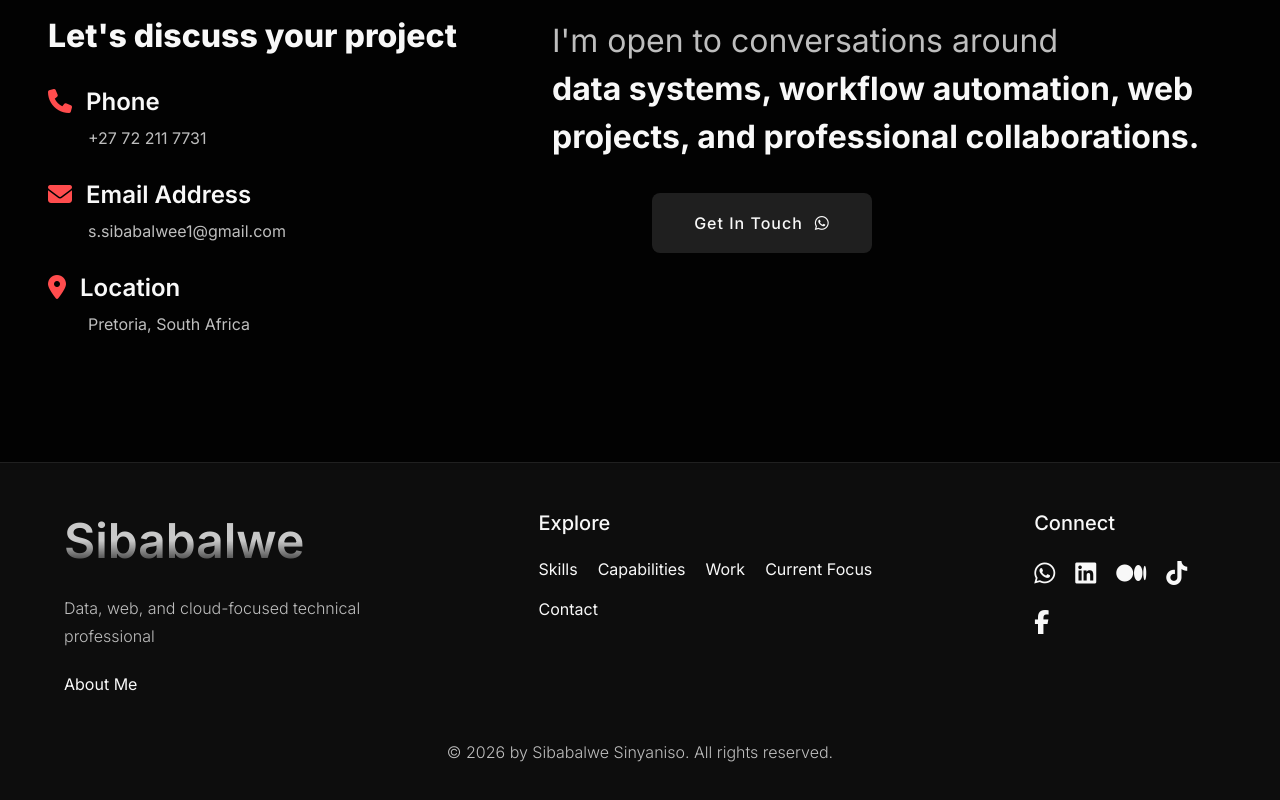
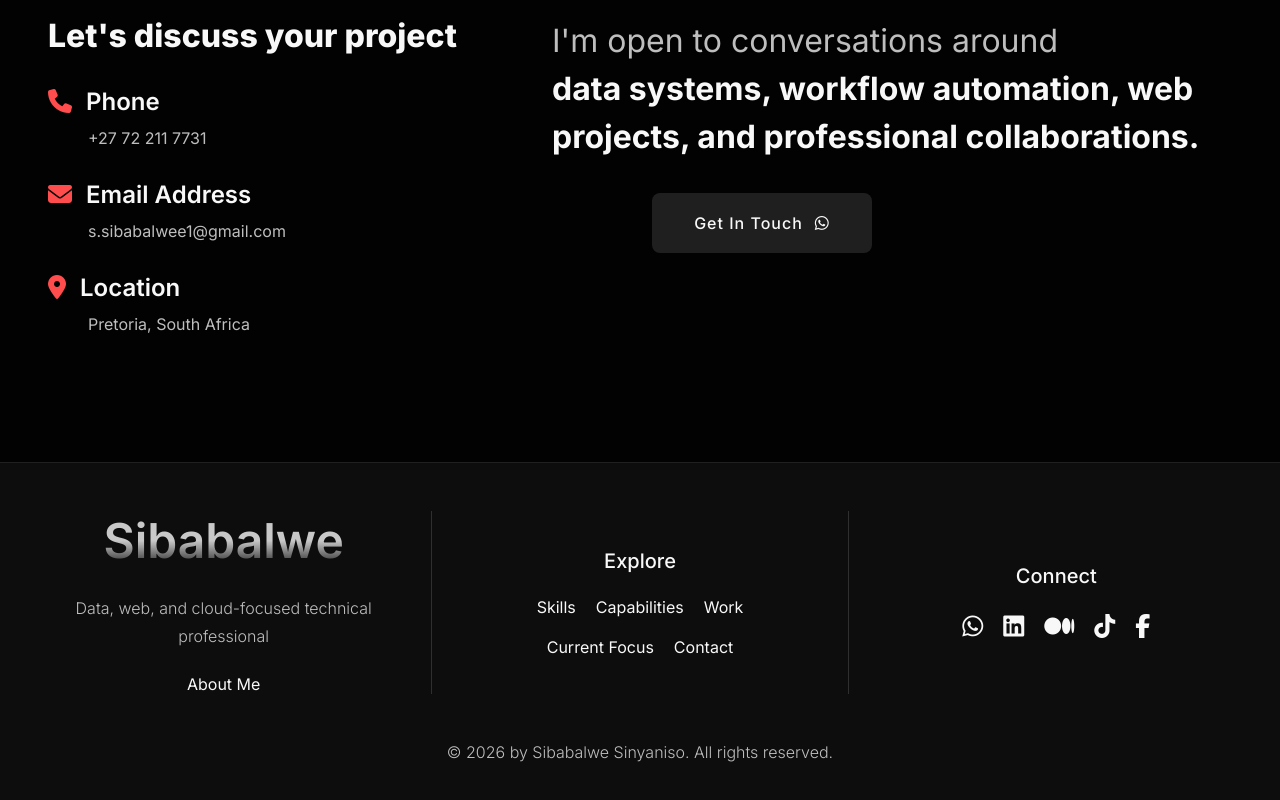
Before and after one commit to tita-mbotho-studio/sibabalwe-portfolio, a SvelteKit app in the folder app/: page / in a window 1280 px wide. Shown: the part 6214-7014 px from the top of the page. Built offline with nearby package versions, Linux system fonts and the light colour scheme.

Commit message:
ENH: Center footer components

```diff
--- a/app/src/app.css
+++ b/app/src/app.css
@@ -1427,11 +1427,12 @@ footer a {
 
 .footer-container {
   display: flex;
-  justify-content: space-between;
-  align-items: flex-start;
+  justify-content: center;
+  align-items: center;
   gap: var(--space-48);
   width: 100%;
   max-width: var(--content-max-width);
+  text-align: center;
 }
 
 .footer-container .about,
@@ -1439,7 +1440,11 @@ footer a {
 .footer-container .follow {
   display: flex;
   flex-direction: column;
+  align-items: center;
+  justify-content: center;
   gap: var(--footer-group-gap);
+  text-align: center;
+  flex: 1;
 }
 
 .footer-container .about h2 {
@@ -1458,6 +1463,7 @@ footer a {
   margin-bottom: 0;
   color: var(--muted-text-color);
   line-height: 1.75;
+  text-align: center;
 }
 
 .footer-container .info h3,
@@ -1465,18 +1471,22 @@ footer a {
   font-size: var(--text-20);
   font-weight: 500;
   margin-bottom: 0;
+  text-align: center;
 }
 
 .footer-container .info ul,
 .footer-container .follow ul {
   display: flex;
   flex-wrap: wrap;
+  justify-content: center;
+  align-items: center;
   gap: var(--footer-link-gap);
 }
 
 .footer-container .info li,
 .footer-container .follow li {
   display: flex;
+  justify-content: center;
 }
 
 .footer-container .info a,
@@ -1486,6 +1496,13 @@ footer a {
 
 .footer-container .follow a {
   font-size: var(--text-24);
+}
+
+.footer-container .hr {
+  width: 1px;
+  align-self: stretch;
+  background: var(--line-color);
+  opacity: 1;
 }
 
 .footer-copyright p {
@@ -1493,6 +1510,7 @@ footer a {
   font-weight: 300;
   margin-top: var(--space-48);
   color: var(--muted-text-color);
+  text-align: center;
 }
 
 @media screen and (max-width: 1070px) {
```
